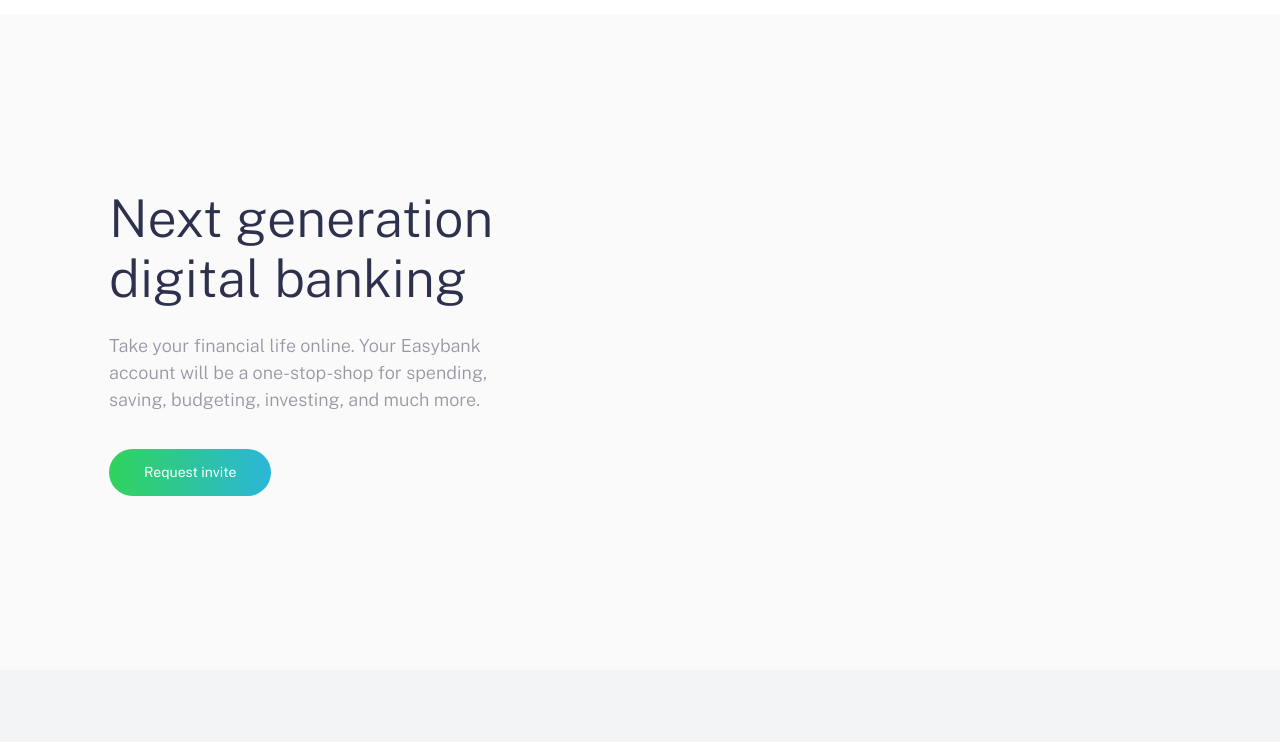
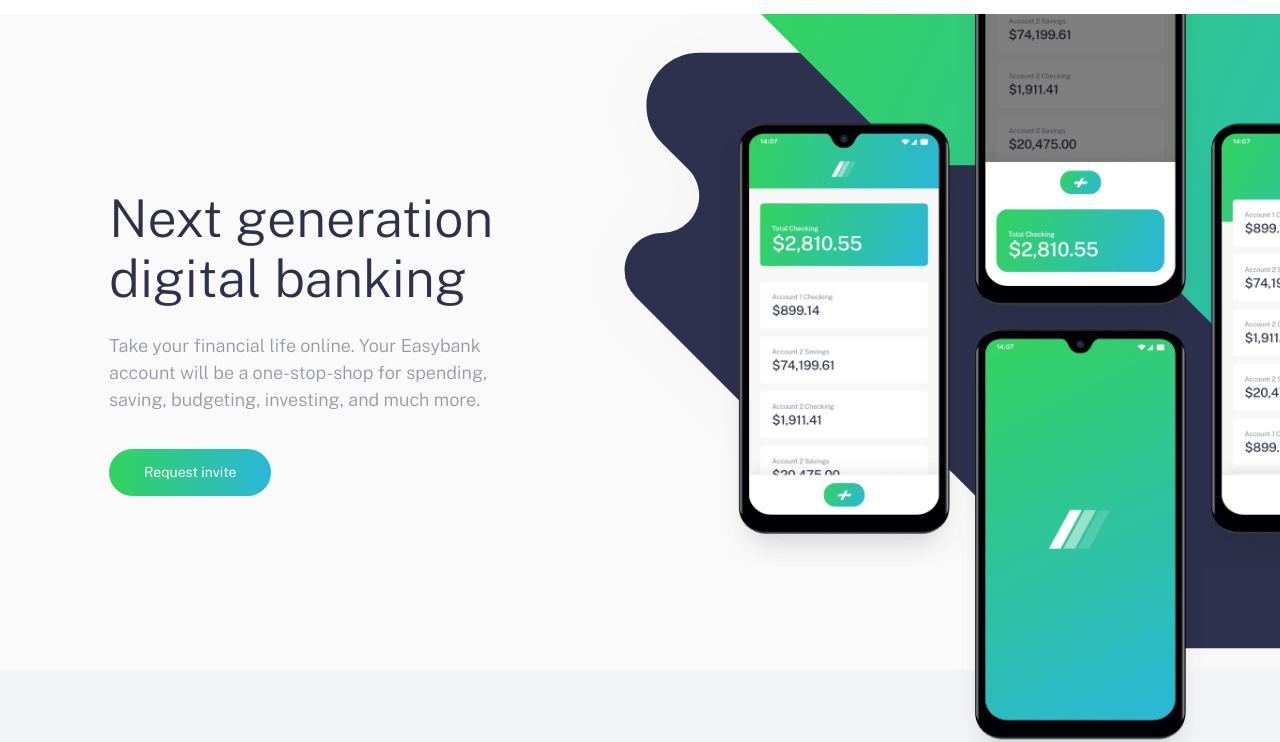
Before and after one commit to solguatelli/easybank, a plain HTML site: page index.html in a window 1280 px wide. Shown: the part 66-808 px from the top of the page. Drawn offline with nearby package versions, Linux system fonts and the light colour scheme; files that its build step writes are made by us from their sources.

Commit message:
Fix images visibility problem

```diff
--- a/app/scss/_hero.scss
+++ b/app/scss/_hero.scss
@@ -14,7 +14,7 @@
   &__image {
 
     position: relative;
-    background-image: url("images/bg-intro-mobile.svg");
+    background-image: url("/images/bg-intro-mobile.svg");
     background-size: cover;
     background-repeat: no-repeat;
     background-position: center center;
@@ -41,7 +41,7 @@
         content: "";
         position: absolute;
         height: 100%;
-        background-image: url("images/bg-intro-desktop.svg");
+        background-image: url("/images/bg-intro-desktop.svg");
         background-size: 93%;
         background-repeat: no-repeat;
         background-position: center bottom;
@@ -56,7 +56,7 @@
       position: absolute;
       width: 100%;
       height: 100%;
-      background-image: url("images/image-mockups.png");
+      background-image: url("/images/image-mockups.png");
       background-size: 92%;
       background-repeat: no-repeat;
       background-position: center bottom;
```
